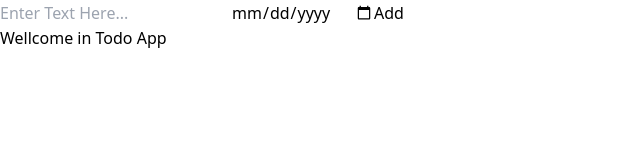
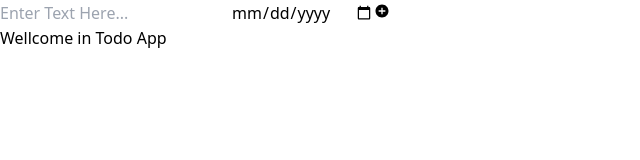
Before and after one commit to Adeel-Asghar05/todo-app, a React (Vite) app: page / in a window 1280 px wide. Shown: the top 160 px of the page, without its empty margins (0-640 px from the left). Built offline with nearby package versions, Linux system fonts and the light colour scheme.

Commit message:
adding icons

```diff
--- a/package.json
+++ b/package.json
@@ -11,7 +11,8 @@
   },
   "dependencies": {
     "react": "^18.2.0",
-    "react-dom": "^18.2.0"
+    "react-dom": "^18.2.0",
+    "react-icons": "^5.3.0"
   },
   "devDependencies": {
     "@types/react": "^18.2.66",
--- a/src/Head.jsx
+++ b/src/Head.jsx
@@ -1,4 +1,6 @@
 import { useState } from "react";
+import { IoMdAddCircle } from "react-icons/io";
+
 
 function Head({onsubmitData}){
 
@@ -36,6 +38,7 @@ setTextinput("")
         className="py-1 px-2 bg-gray-200 input placeholder-black border-none w-44  rounded-md outline-none" type="text"
         placeholder="Enter Text Here..."
         value={textinput}
+        required
         onChange={handletextchange}
         />
         {/* input date */}
@@ -43,15 +46,16 @@ setTextinput("")
         className="p-1 bg-gray-200  px-3 border border-none rounded-md outline-none w-44 "
         type="date"
         value={dateinput}
+        required
         onChange={handledatechange}
 
          />
         {/* submit button */}
         <button
-        className="p-1 border-none bg-green-600 text-white rounded w-20 text-md"
+        className="p-1 border-none bg-green-600 text-white rounded w-20 flex justify-center items-center"
         // type="submit"
          >
-        Add
+        <IoMdAddCircle  className="text-2xl "/>
         </button>
       </div>
       </form>
--- a/src/Render-items.jsx
+++ b/src/Render-items.jsx
@@ -1,12 +1,15 @@
+import { MdDelete } from "react-icons/md";
+
 function Renderitems({todovalue, tododate ,ondeleteclick}){
 
   return(
     <div className="flex justify-around items-center border-b-2 p-1 mt-5  rounded w-full  bg-gray-300">
     <div className="w-44 flex justify-center items-center" >{todovalue}</div>
     <div className="w-44 flex justify-center items-center" >{tododate}</div>
-    <button className="p-1 border-none bg-red-600 text-white rounded w-20 text-md"
+    <button className="p-1 border-none bg-red-600 text-white rounded w-20 text-2xl flex justify-center items-center"
     onClick={()=>ondeleteclick(todovalue)}
-     >Delete</button>
+     ><MdDelete />
+     </button>
   </div>
 
 
```
Also changed, not shown: 1 other file (tests, documents, lock files or other folders).
